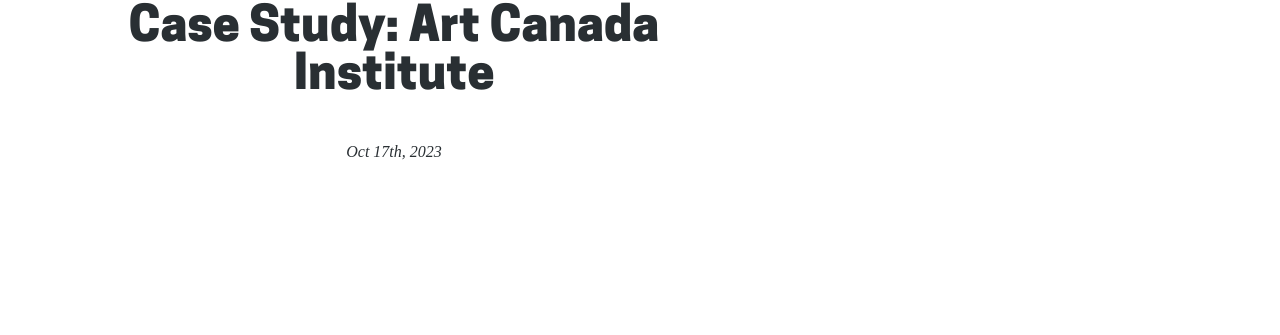
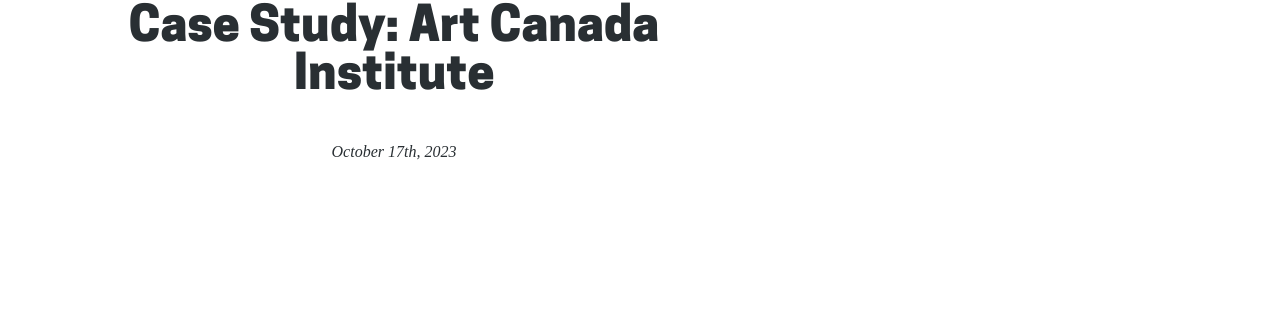
Before and after one commit to digpublishing/digpublishing.github.io, a Jekyll site: the page built from webinars/_posts/2024-06-13-case-study-art-canada-institute.md, in a window 1280 px wide. Shown: the part 228-563 px from the top of the page. Built offline with Jekyll 4.4.1, drawn with Linux system fonts in a browser that asks for light colours.

Commit message:
Show full date on webinar page too

```diff
--- a/_layouts/webinar.html
+++ b/_layouts/webinar.html
@@ -4,7 +4,7 @@
 <main>
   <section class="title-block">
     <h1>{{ page.title }}</h1>
-    <i>{{ page.date | date_to_string: "ordinal", "US" }}</i>
+    <i>{{ page.date | date_to_long_string: "ordinal", "US" }}</i>
   </section>
   <div>
     {% for tag in page.tags %}
```
